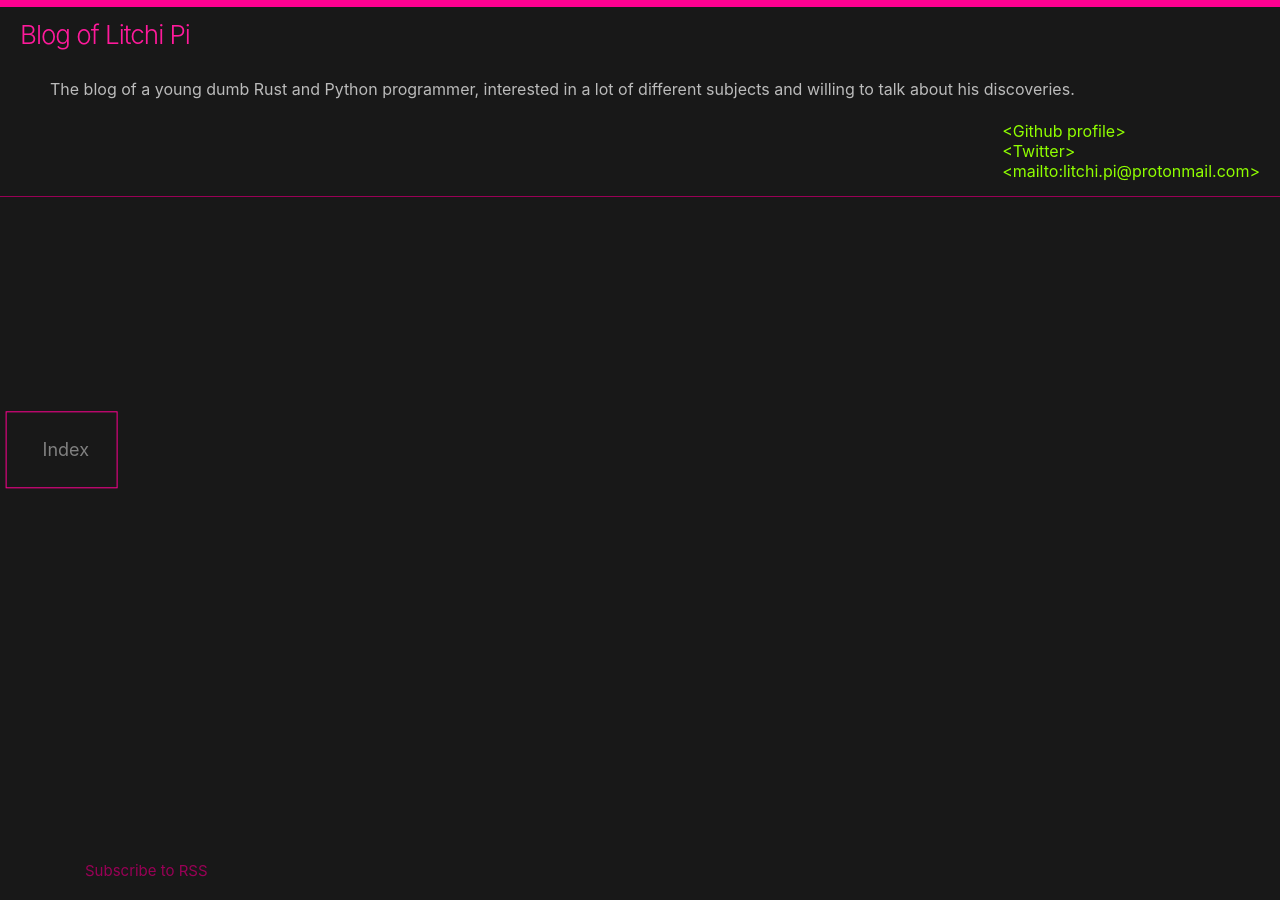
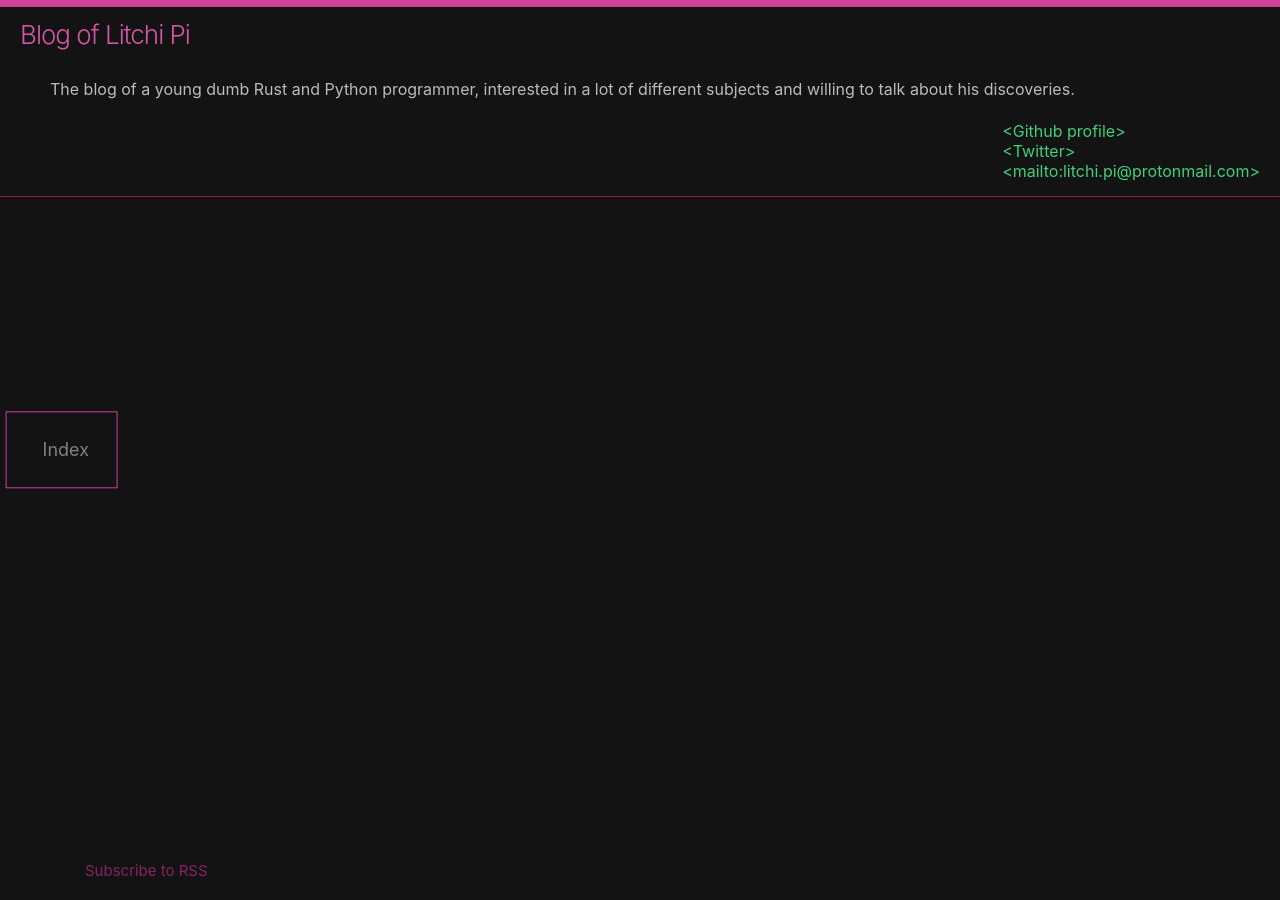
Before and after one commit to litchipi/litchipi.github.io, a Jekyll site: the page built from index.markdown, in a window 1280 px wide. Built offline with Jekyll 4.4.1, drawn with Linux system fonts in a browser that asks for light colours.

Commit message:
style: Refactoring colors of stylesheet to all set up from primary one
Signed-off-by: litchipi <litchi.pi@protonmail.com>

```diff
--- a/_sass/dark.scss
+++ b/_sass/dark.scss
@@ -1,14 +1,15 @@
 @charset "utf-8";
 
-$color1:				#ff0090;
-$color2:				#90ff00;
-$color3:				#72C7FB;
+$color1:				#cf4297;
+$color2:				complement($color1);
+$color3:				adjust-hue($color2, 60);
+
 $text-color:            #bbbbbb;
-$background-color:      #181818;
+$background-color:      #131313; //#181818;
 
 $color1_dark:			darken($color1, 20%);
 $color1_light:			lighten($color1, 20%);
-$color2_dark:			darken($color2, 40%);
+$color2_dark:			darken($color2, 20%);
 $color2_light:			lighten($color2, 20%);
 
 $brand-color:           $color1;
@@ -17,7 +18,7 @@ $brand-color-dark:      darken($brand-color, 35%) !default;
 
 $site-title-color:      $brand-color-light !default;
 
-$code-background-color: darken($color1, 45%); //#212121 !default;
+$code-background-color: darken($color1, 45%);
 $link-base-color:       $color1_light !default;
 $link-visited-color:    $link-base-color !default;
 $link-hover-color:      $text-color !default;
```
